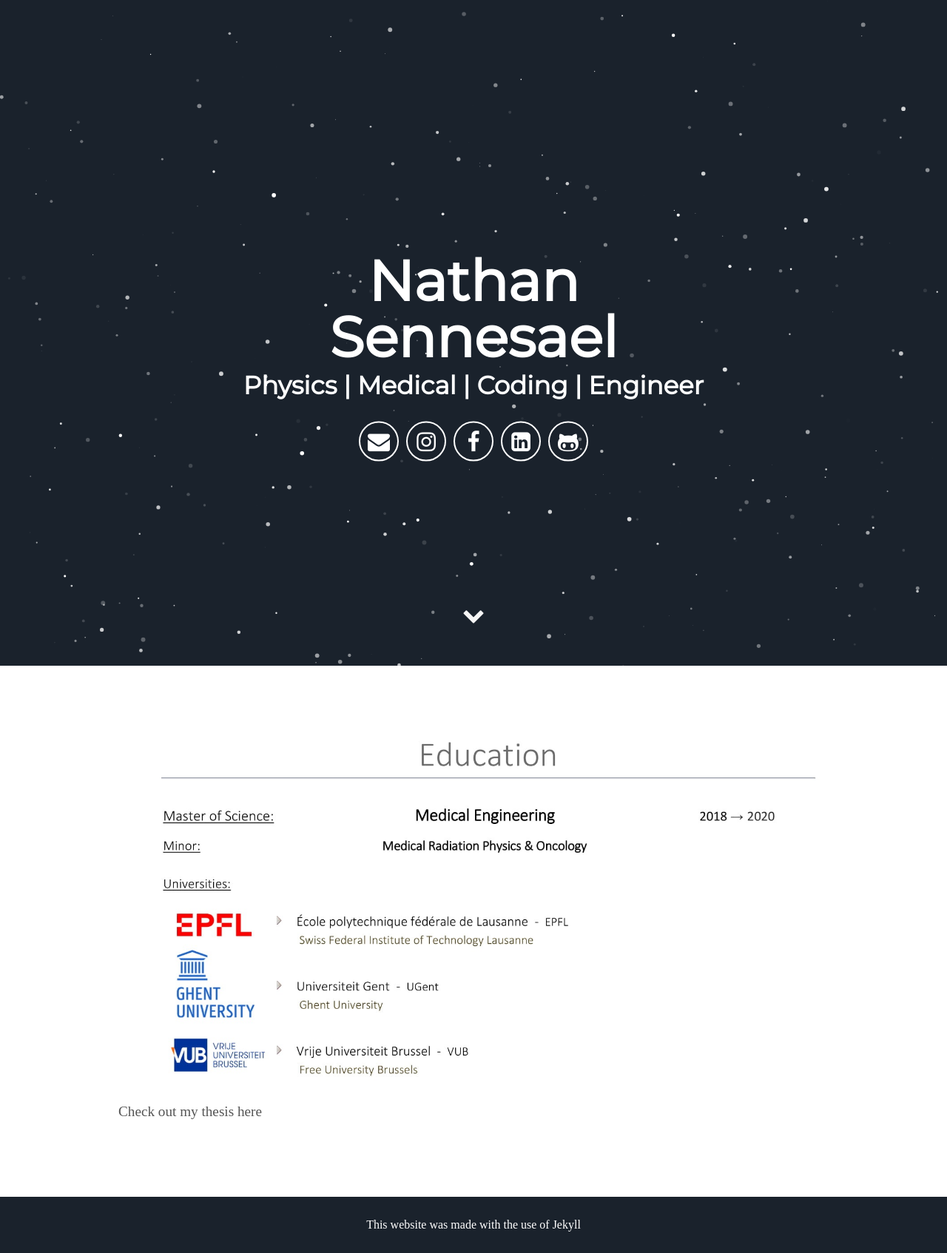
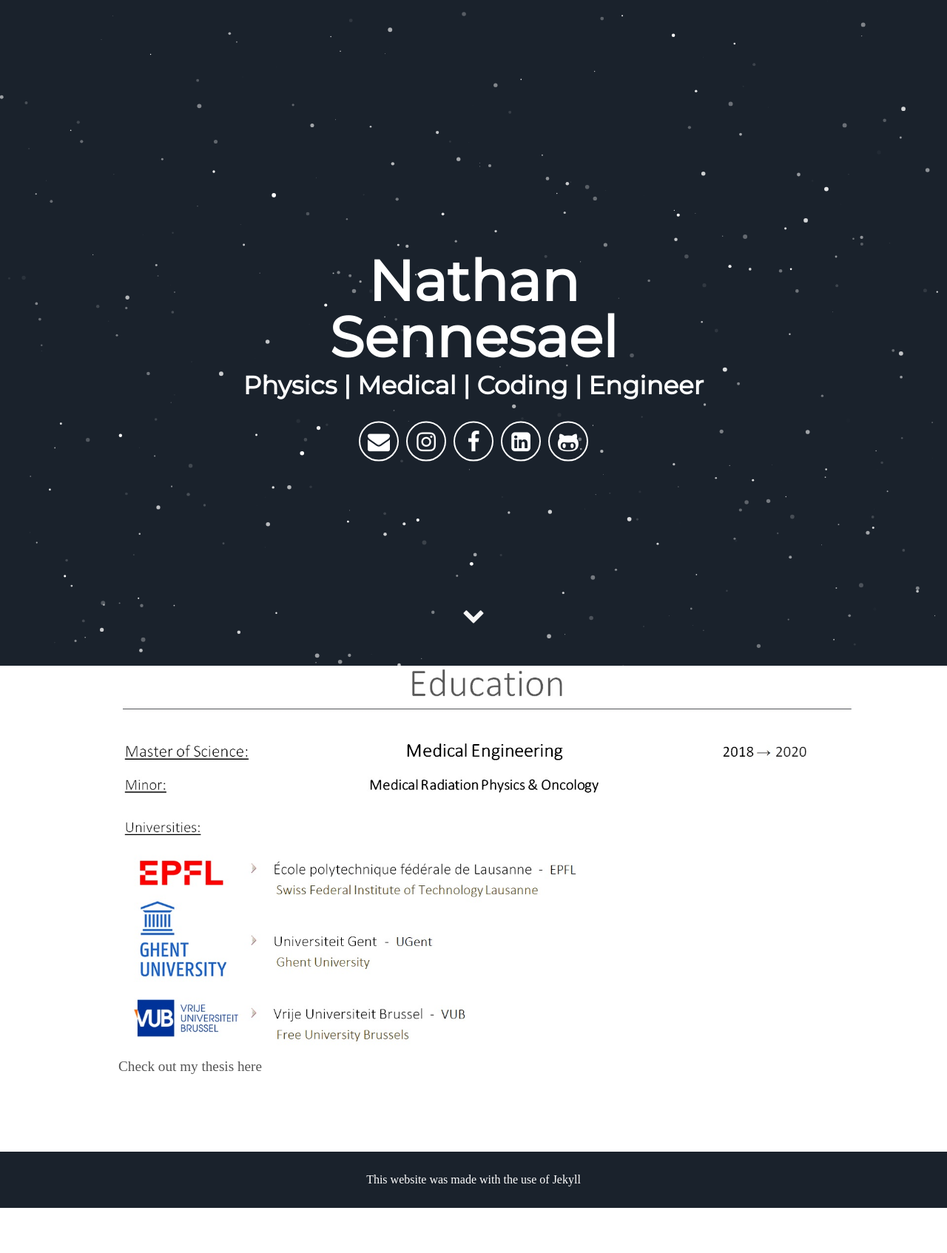
Before and after one commit to Senneschal/CV, a Jekyll site: the page built from index.html, in a window 1280 px wide. Shown: the whole page at 74% size. Built offline with Jekyll 4.4.1, drawn with Linux system fonts in a browser that asks for light colours; some web fonts are replaced; after the commit the page ends 1633 px from its top, so only the background shows below that.

Commit message:
Update default.html

```diff
--- a/_layouts/default.html
+++ b/_layouts/default.html
@@ -5,7 +5,7 @@
   <body>
       {% include header.html %}
       <section id="about">
-        <img src="ed.jpg" alt="HTML5 Icon" width="1000">
+        <img src="cv.jpg" alt="HTML5 Icon" width="1000">
         Check out my thesis here
       </section>
         {{ content }}
```
